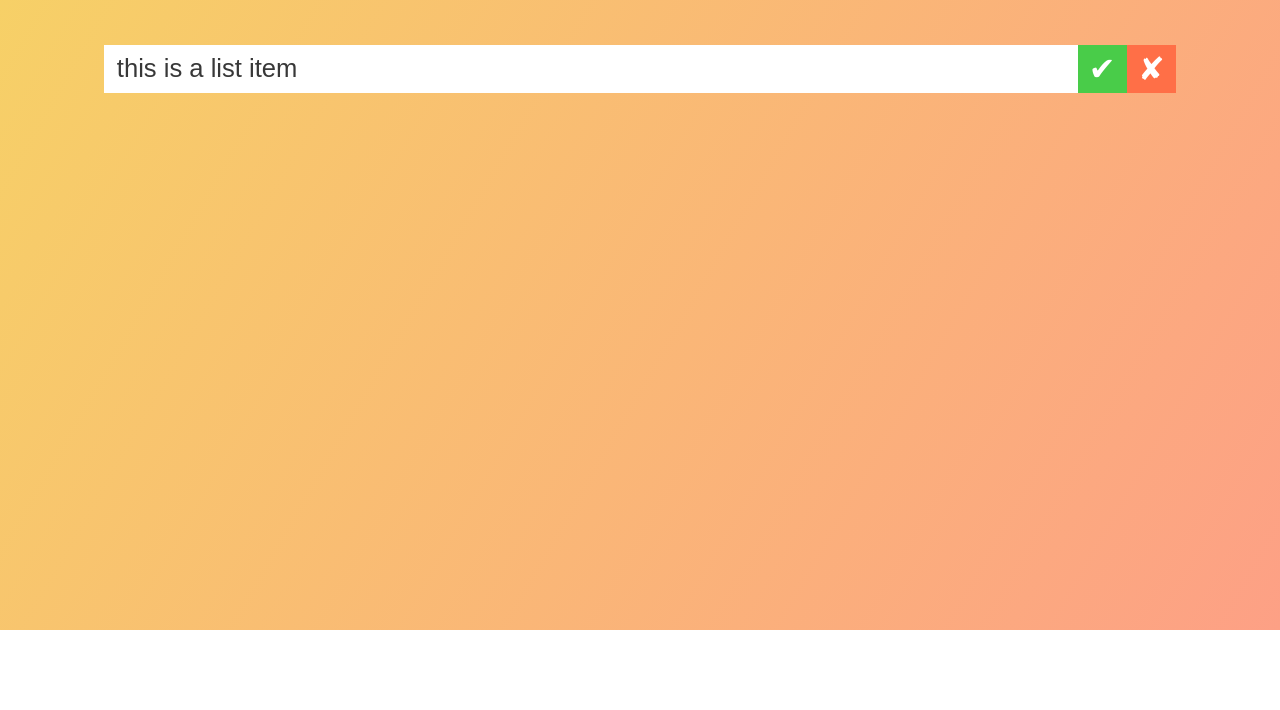
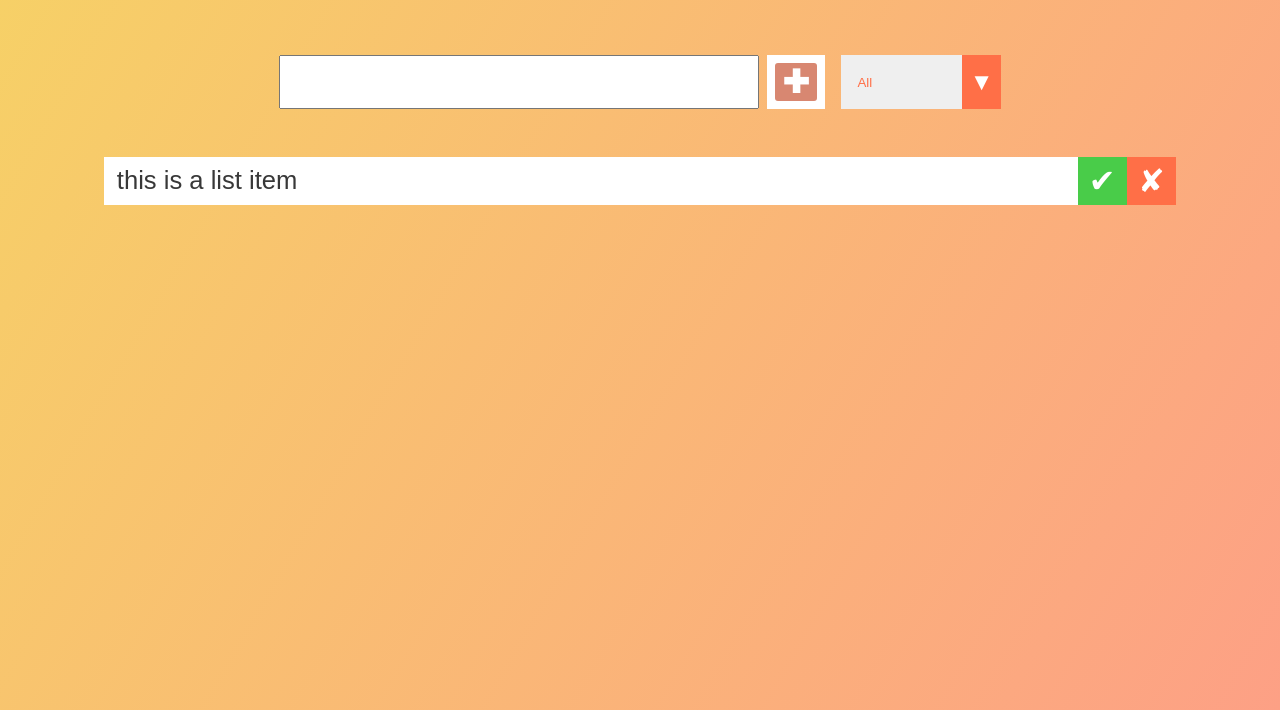
Before and after one commit to cativovo/todo-list-vanilla-js, a website: page index.html in a window 1280 px wide. Shown: the part 170-880 px from the top of the page. Before the commit the page ends 800 px from the top, so only its background shows below. Drawn offline with Linux system fonts and the light colour scheme.

Commit message:
modified the styles

```diff
--- a/index.css
+++ b/index.css
@@ -30,6 +30,7 @@ body {
 h1 {
   color: #fff;
   font-size: 3.5rem;
+  margin: 5rem 0;
   text-align: center;
 }
 
@@ -86,8 +87,8 @@ button {
 }
 
 .select {
-  display: flex;
   margin-left: 1rem;
+  position: relative;
 }
 
 .select,
@@ -100,20 +101,25 @@ select {
   appearance: none;
   border: none;
   color: var(--danger);
-  display: block;
   font-weight: 500;
+  height: 100%;
   padding-left: 1rem;
-  width: 8rem;
+  width: 10rem;
 }
 
 .select::after {
   background-color: var(--danger);
+  bottom: 0;
   color: #fff;
   align-items: center;
   content: "\25BC";
   display: flex;
   font-size: 1.5rem;
   padding: 0 0.5rem;
+  pointer-events: none;
+  position: absolute;
+  right: 0;
+  top: 0;
   transition: color 0.2s ease-in-out, background-color 0.2s ease-in-out;
 }
 
```
